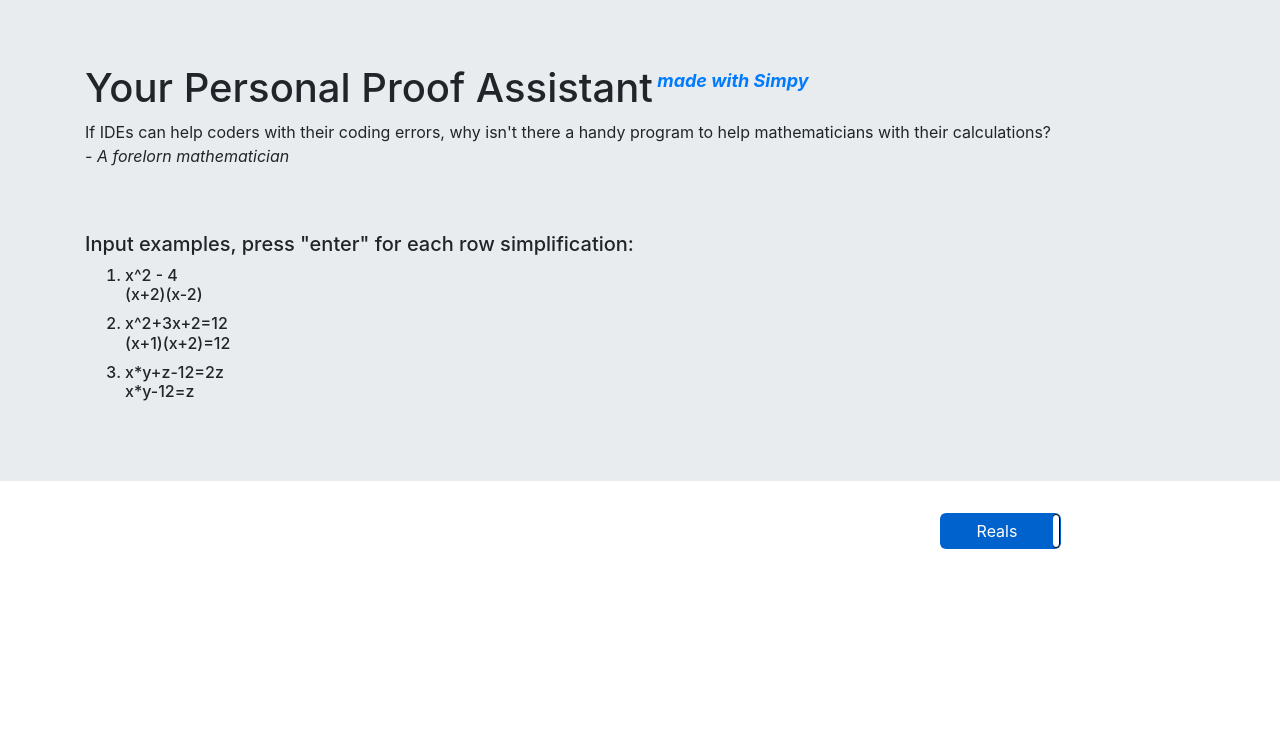
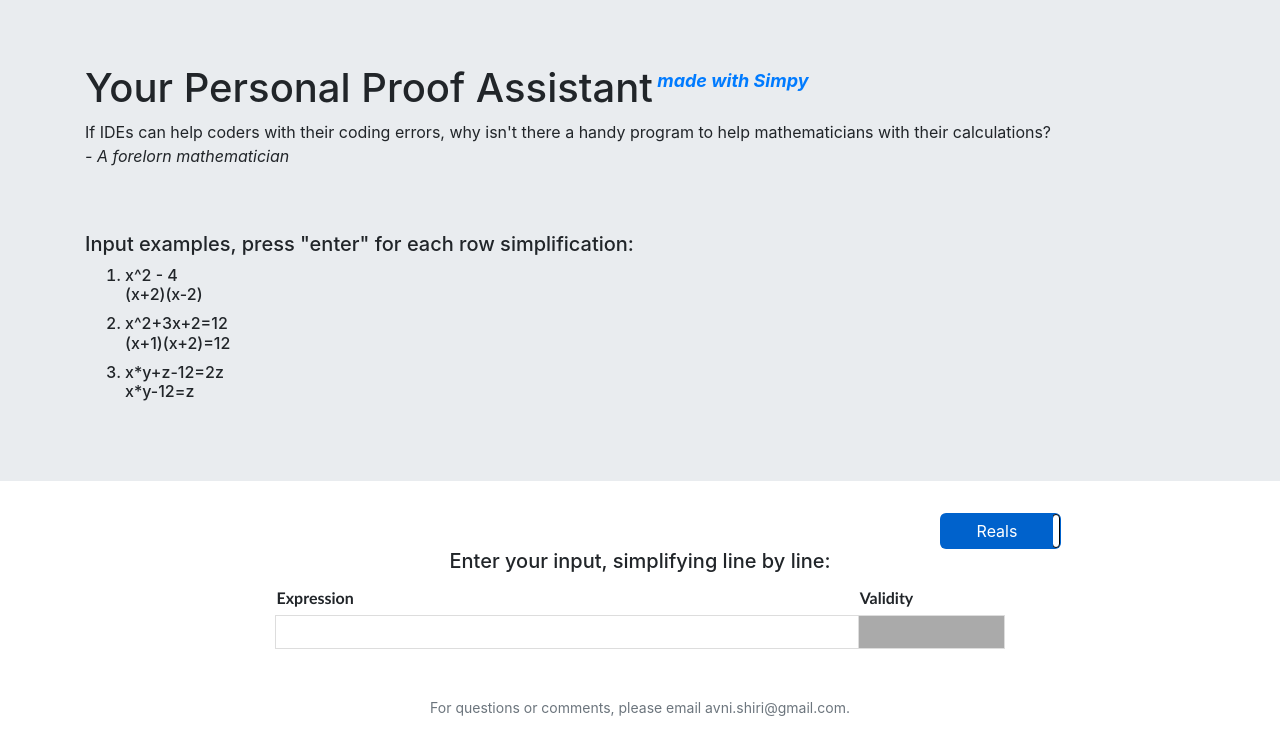
Before and after one commit to s-avni/web-proof-helper, a React (Create React App) app in the folder web-client/: page / in a window 1280 px wide. Shown: the top 754 px of the page. Built offline with nearby package versions, Linux system fonts and the light colour scheme.

Commit message:
Finished replicating STATIC page in react - now need to add actual behavior :P

```diff
--- a/web-client/src/App.tsx
+++ b/web-client/src/App.tsx
@@ -44,7 +44,41 @@ const App: React.FC = () => {
             </ToggleButtonGroup>
           </Col>
         </Row>
+        <h5>Enter your input, simplifying line by line:</h5>
+        <Row>
+          <Col md={{ offset: 2, span: 8 }}>
+            <table id="math_table" style={{ width: "100%" }}>
+              <colgroup>
+                <col span={1} style={{ width: "80%" }} />
+                <col span={1} style={{ width: "20%" }} />
+              </colgroup>
+              <thead>
+                <th>Expression</th>
+                <th>Validity</th>
+              </thead>
+              <tbody>
+                <tr>
+                  <td className="mathInput">
+                    <span className="math-field"></span>
+                    {/* <!-- <input type="text" /> --> */}
+                  </td>
+                  <td style={{ backgroundColor: "#aaa" }}>
+                    <p className="status"></p>
+                  </td>
+                </tr>
+              </tbody>
+            </table>
+          </Col>
+        </Row>
       </Container>
+      <br />
+      <br />
+      <footer className="footer">
+        <div className="container">
+          <p className="text-muted text-center" style={{ fontSize: "14px" }}>For questions or comments, please email
+                avni.shiri@gmail.com.</p>
+        </div>
+      </footer>
     </>
   );
 }
```
